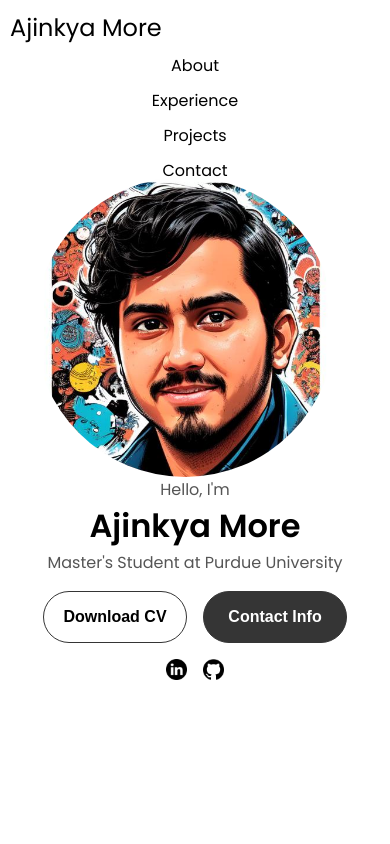
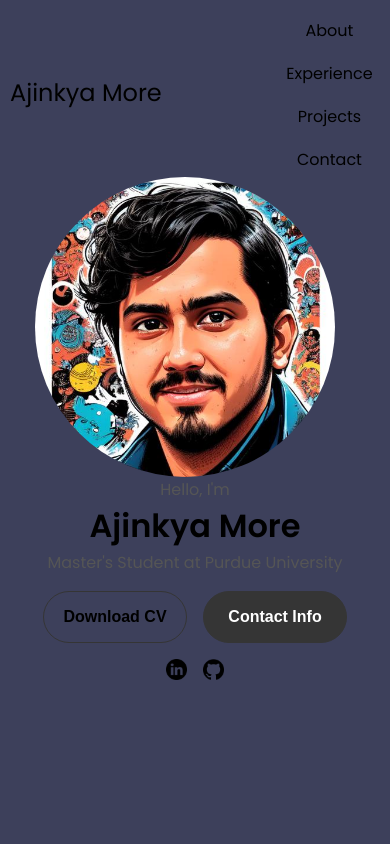
Before and after one commit to Asm3515/my-app, a React (Create React App) app: page / in a window 390 px wide. Shown: the top 844 px of the page. Built offline with nearby package versions, Linux system fonts and the light colour scheme.

Commit message:
Main Commit

```diff
--- a/src/App.css
+++ b/src/App.css
@@ -7,6 +7,7 @@
 * {
     margin: 0px;
     padding: 0px;
+    background-color: #3D405B;
 }
 
 .body {
--- a/src/MediaQueries.css
+++ b/src/MediaQueries.css
@@ -112,3 +112,9 @@
     height: 250px;
     width: 250px;;
   }
+
+  .nav-links-end {
+    flex-direction: column;
+    gap: 0.5rem;
+    text-align: center;
+  }
--- a/src/Navbar/Navbar.css
+++ b/src/Navbar/Navbar.css
@@ -8,10 +8,11 @@ nav {
   }
 
   .nav-links {
-    /* display: flex; */
+    display: flex;
     gap: 2rem;
     font-size: 1.5rem;
     list-style-type: none;
+    margin-right: 2%;
   }
 
   a {
@@ -29,13 +30,13 @@ nav {
   .logo {
     font-size: 1.5rem;
     text-align: left;
-    /* display: flex; */
+    display: flex;
     align-items: center;
     padding: 10px;
   }
 
   .logo .name {
-    margin-right: 50%;
+    margin-right: auto;
   }
 
   .logo:hover {
@@ -64,6 +65,19 @@ nav {
 
 /* Media query for mobile responsiveness */
 @media screen and (max-width: 1200px) {
+    nav {
+      /* display: flex; */
+      justify-content: center;
+      align-items: center;
+      height: 17vh;
+    }
+
+    .nav-links {
+      display: flex;
+      gap: 2rem;
+      font-size: 1.5rem;
+      list-style-type: none;
+    }
     .nav-links{
         align-items: 50%;
     };
--- a/src/Section/Section.css
+++ b/src/Section/Section.css
@@ -166,7 +166,7 @@ section {
   padding: 1.5rem;
   font-size: 1rem;
   flex: 1;
-  background: white;
+  /* background: white; */
   border-radius: 2rem;
   border: rgb(53, 53, 53) 0.1rem solid;
   border-color: rgb(163, 163, 163);
@@ -257,7 +257,7 @@ article .icon {
   border-radius: 2rem;
   border: rgb(53, 53, 53) 0.1rem solid;
   border-color: rgb(163, 163, 163);
-  background: rgb(250, 250, 250);
+  /* background: rgb(250, 250, 250); */
   margin: 2rem auto;
   padding: 0.5rem;
 }
@@ -320,3 +320,15 @@ footer p {
   margin-left: auto;
   margin-right: auto;
 }
+
+.footer{
+  text-align: center;
+
+}
+
+.nav-links-end{
+  list-style-type: none;
+  display: flex;
+  justify-content: center;
+  gap:2%;
+}
--- a/src/Section/Section.jsx
+++ b/src/Section/Section.jsx
@@ -418,10 +418,10 @@ const Section = () => {
         </div>
       </div>
     </section>
-    <footer>
+    <footer className='footer'>
       <nav>
-        <div className="nav-links-container">
-          <ul className="nav-links">
+        <div className="nav-links-footer">
+          <ul className="nav-links-end">
               <li><a onClick={() => scrollToSection('about')}>About</a></li>
               <li><a onClick={() => scrollToSection('experience')}>Experience</a></li>
               <li><a onClick={() => scrollToSection('projects')}>Projects</a></li>
```
